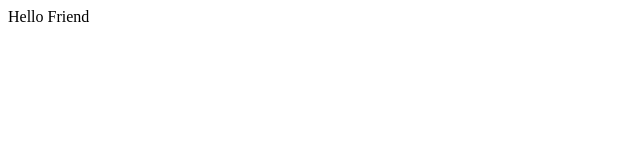
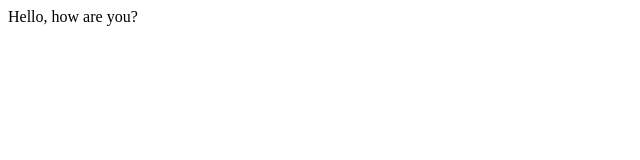
Before and after one commit to nedyaHV/stranger-s-things, a React app: page public/index.html in a window 1280 px wide. Shown: the full height of the page, 0-640 px from the left. Built offline with nearby package versions, Linux system fonts and the light colour scheme.

Commit message:
second test

```diff
--- a/public/index.html
+++ b/public/index.html
@@ -7,6 +7,6 @@
     <title>Stranger's Things</title>
 </head>
 <body>
-    <div id="App">Hello Friend</div>
+    <div id="App">Hello, how are you?</div>
 </body>
 </html>
```
